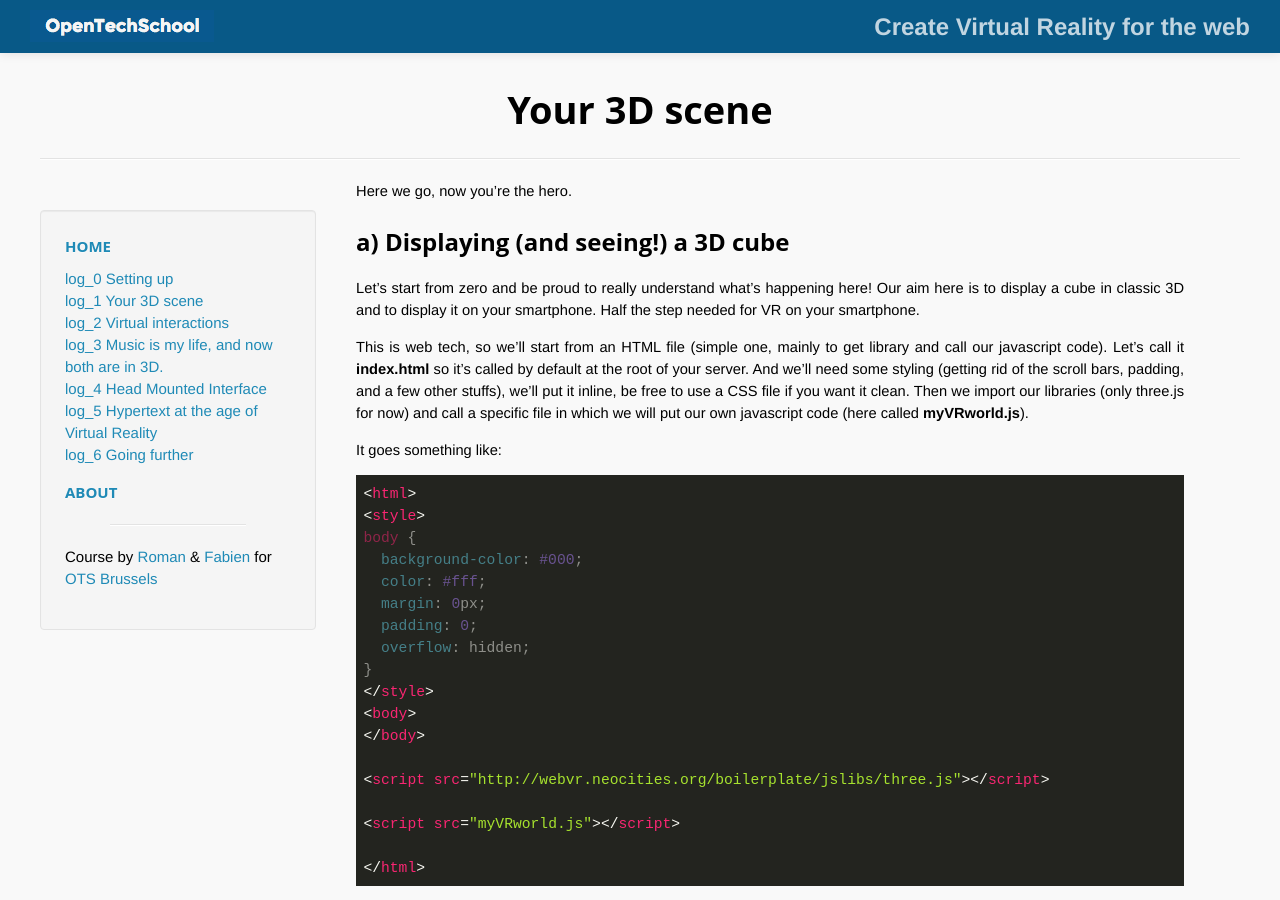
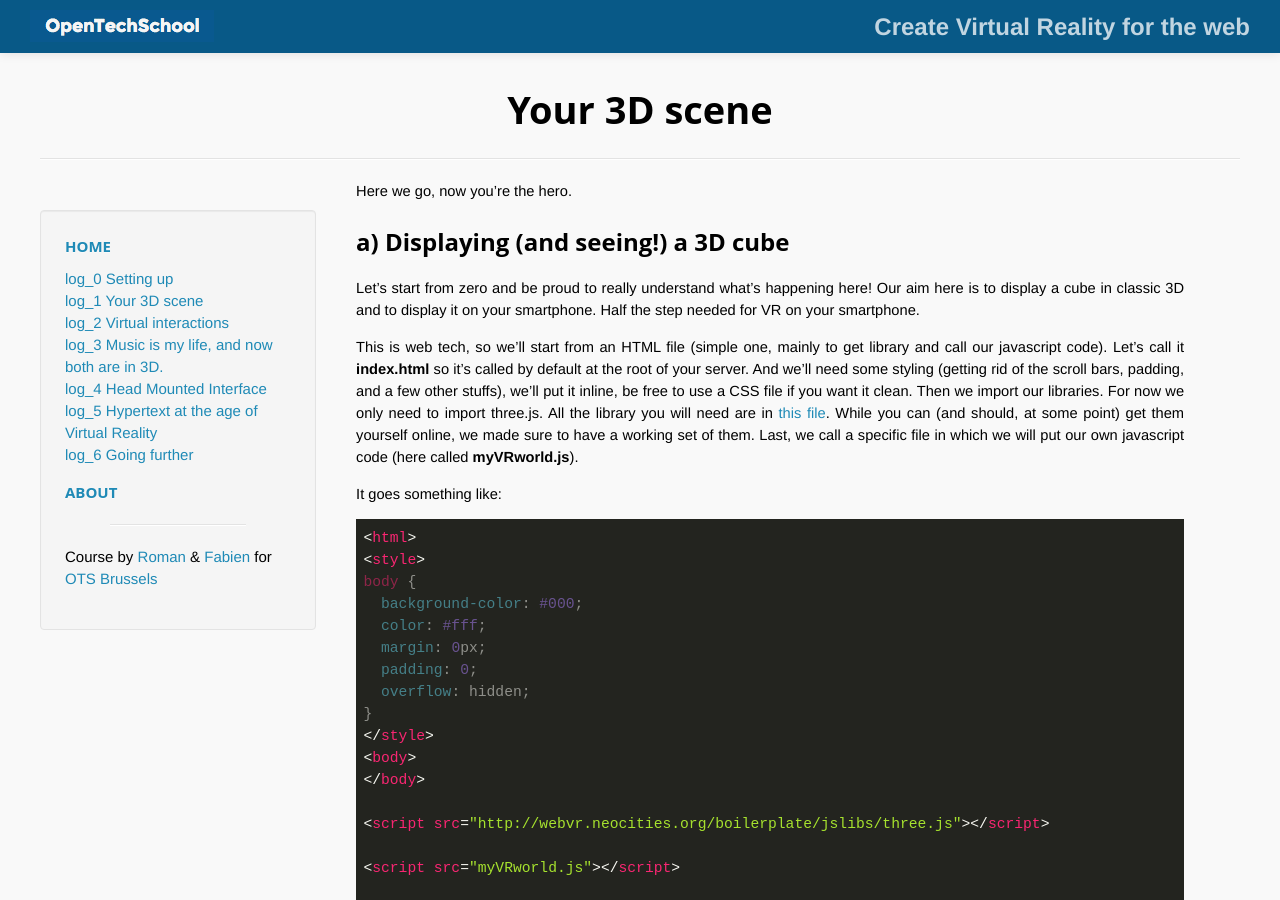
Before and after one commit to OpenTechSchool-Brussels/webVR-for-3D-graphics-and-music, a Jekyll site: the page built from your-3D-scene.markdown, in a window 1280 px wide and 900 px high. Built offline with Jekyll 4.4.1, drawn with Linux system fonts in a browser that asks for light colours; Markdown is read by kramdown in place of the engine named in the settings.

Commit message:
Update your-3D-scene.markdown

```diff
--- a/your-3D-scene.markdown
+++ b/your-3D-scene.markdown
@@ -10,7 +10,7 @@ Here we go, now you're the hero.
 ## a) Displaying (and seeing!) a 3D cube
 Let's start from zero and be proud to really understand what's happening here! Our aim here is to display a cube in classic 3D and to display it on your smartphone. Half the step needed for VR on your smartphone.
 
-This is web tech, so we'll start from an HTML file (simple one, mainly to get library and call our javascript code). Let's call it **index.html** so it's called by default at the root of your server. And we'll need some styling (getting rid of the scroll bars, padding, and a few other stuffs), we'll put it inline, be free to use a CSS file if you want it clean. Then we import our libraries (only three.js for now) and call a specific file in which we will put our own javascript code (here called **myVRworld.js**).
+This is web tech, so we'll start from an HTML file (simple one, mainly to get library and call our javascript code). Let's call it **index.html** so it's called by default at the root of your server. And we'll need some styling (getting rid of the scroll bars, padding, and a few other stuffs), we'll put it inline, be free to use a CSS file if you want it clean. Then we import our libraries. For now we only need to import three.js. All the library you will need are in [this file](./jslib.zip). While you can (and should, at some point) get them yourself online, we made sure to have a working set of them. Last, we call a specific file in which we will put our own javascript code (here called **myVRworld.js**).
 
 It goes something like:
 
```
